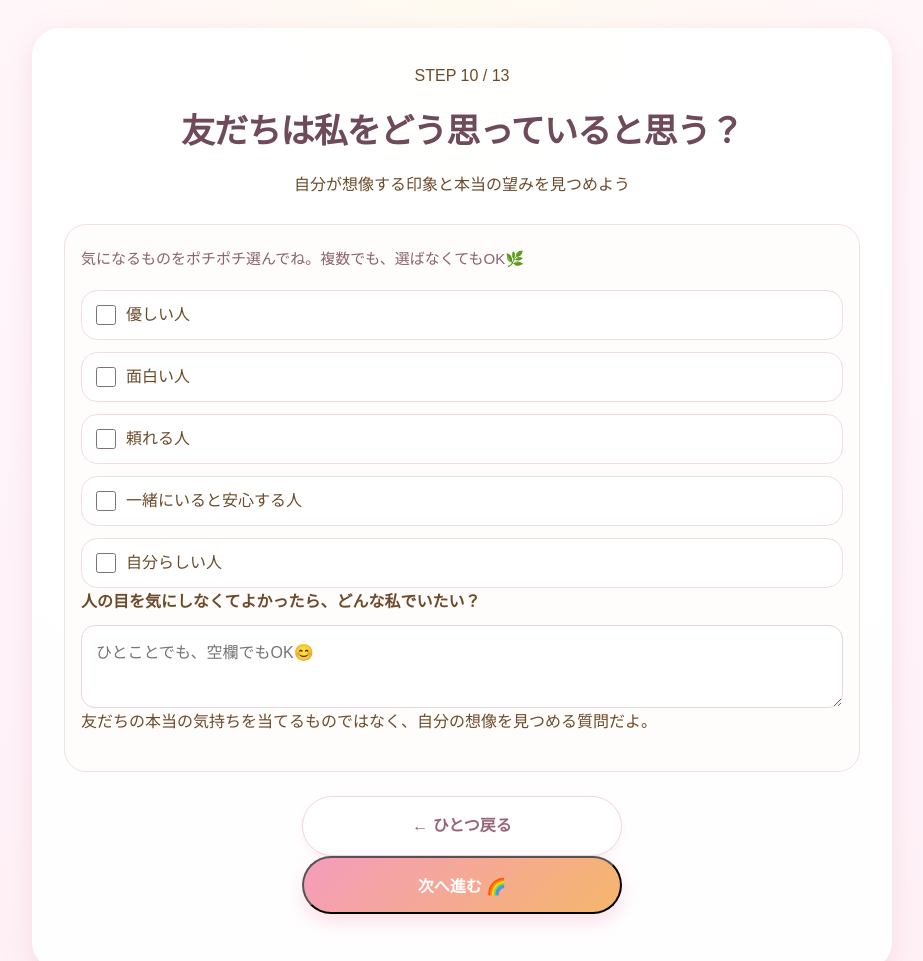
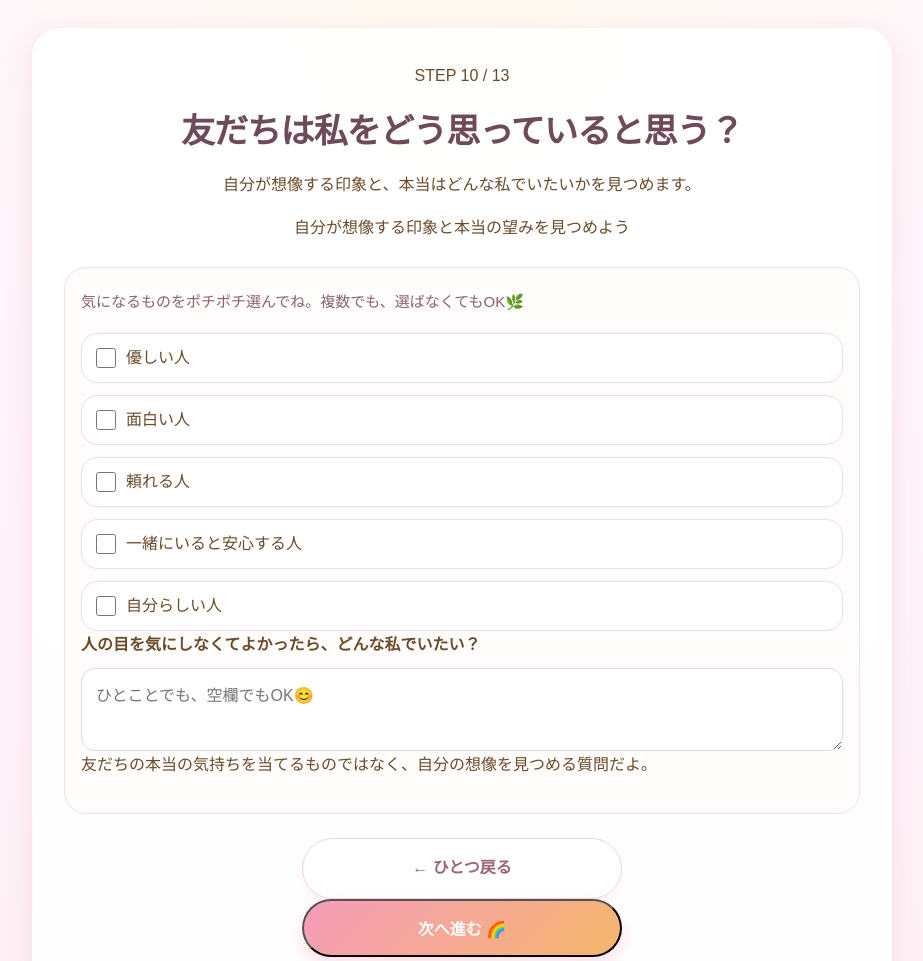
Before and after one commit to Chappy-Sally/chappy-sally-mirai, a plain HTML site: page step10.html in a window 1280 px wide. Shown: the top 961 px of the page, without its empty margins (178-1101 px from the left). Drawn offline with Linux system fonts and the light colour scheme.

Commit message:
Add matching overview explanation at top of question

```diff
--- a/step10.html
+++ b/step10.html
@@ -1,4 +1,4 @@
-<!DOCTYPE html><html lang="ja"><head><meta charset="UTF-8"><meta name="viewport" content="width=device-width, initial-scale=1, viewport-fit=cover"><title>STEP10｜未来の私に会いにいくナビ</title><link rel="stylesheet" href="style.css"></head><body><div class="app"><main class="content-card"><header class="step-header"><p class="mirai-progress">STEP 10 / 13</p><h1>友だちは私をどう思っていると思う？</h1><p>自分が想像する印象と本当の望みを見つめよう</p></header><section class="question-section"><div class="question-box"><p class="question-note">気になるものをポチポチ選んでね。複数でも、選ばなくてもOK🌿</p><div class="choice-list"><label class="choice-item"><input type="checkbox" name="choice" value="優しい人"><span>優しい人</span></label>
+<!DOCTYPE html><html lang="ja"><head><meta charset="UTF-8"><meta name="viewport" content="width=device-width, initial-scale=1, viewport-fit=cover"><title>STEP10｜未来の私に会いにいくナビ</title><link rel="stylesheet" href="style.css"></head><body><div class="app"><main class="content-card"><header class="step-header"><p class="mirai-progress">STEP 10 / 13</p><h1>友だちは私をどう思っていると思う？</h1><p class="step-intro-note">自分が想像する印象と、本当はどんな私でいたいかを見つめます。</p><p>自分が想像する印象と本当の望みを見つめよう</p></header><section class="question-section"><div class="question-box"><p class="question-note">気になるものをポチポチ選んでね。複数でも、選ばなくてもOK🌿</p><div class="choice-list"><label class="choice-item"><input type="checkbox" name="choice" value="優しい人"><span>優しい人</span></label>
 <label class="choice-item"><input type="checkbox" name="choice" value="面白い人"><span>面白い人</span></label>
 <label class="choice-item"><input type="checkbox" name="choice" value="頼れる人"><span>頼れる人</span></label>
 <label class="choice-item"><input type="checkbox" name="choice" value="一緒にいると安心する人"><span>一緒にいると安心する人</span></label>
```
